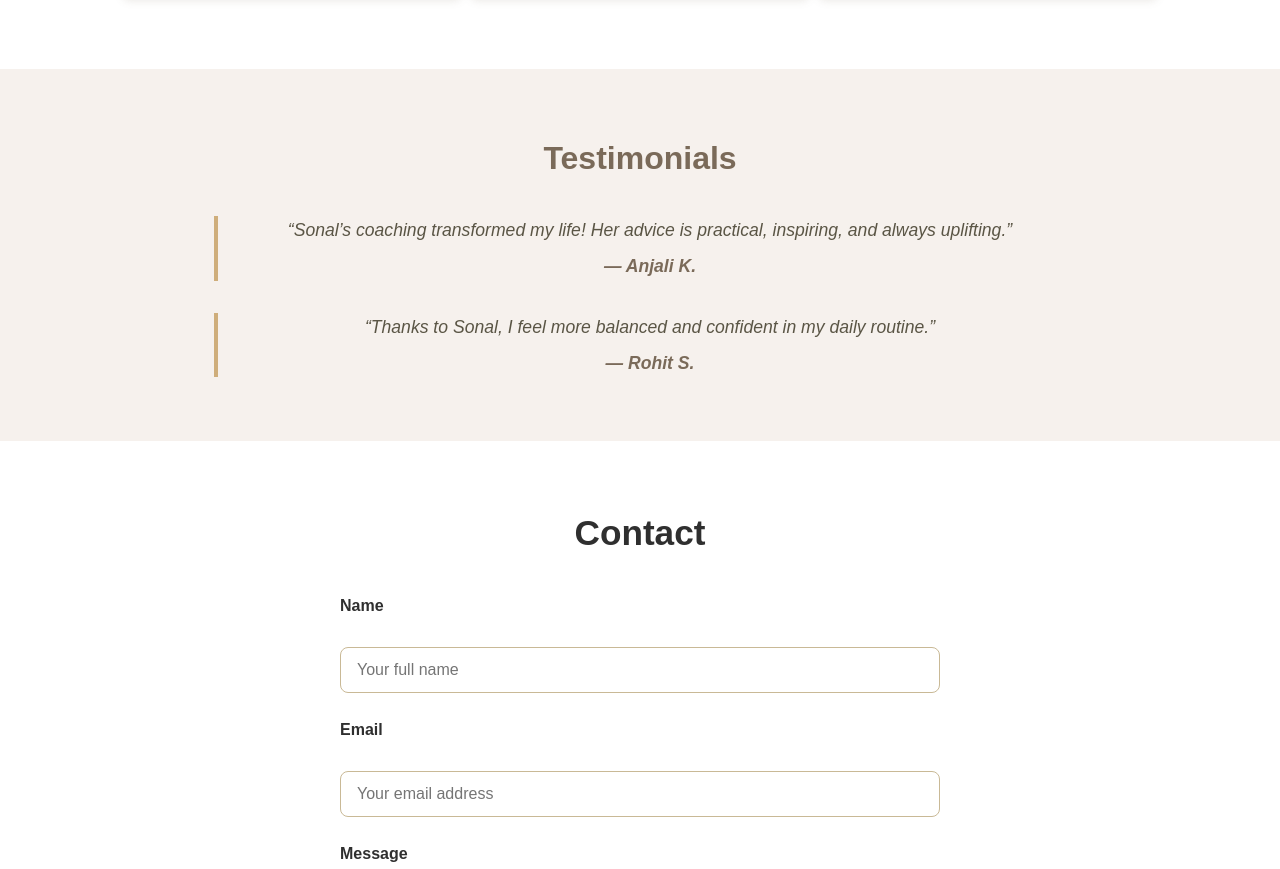
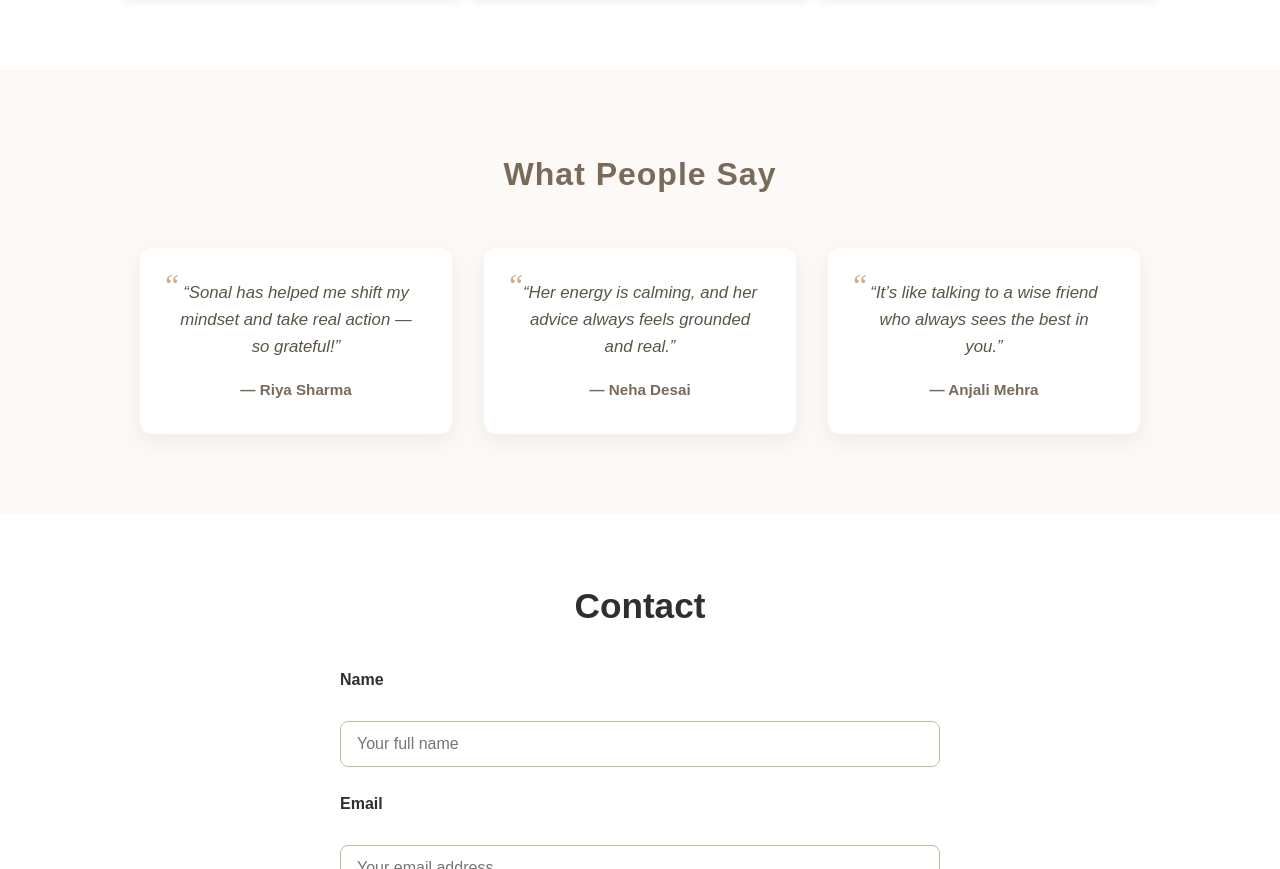
Before and after one commit to negon-works/Sonal-Batra, a plain HTML site: page index.html in a window 1280 px wide. Shown: the part 998-1867 px from the top of the page. Drawn offline with Linux system fonts and the light colour scheme.

Commit message:
Add files via upload

```diff
--- a/css/main.css
+++ b/css/main.css
@@ -198,40 +198,66 @@ body {
 /* Testimonials Section */
 
 .testimonials {
-  padding: 4rem 0;
-  max-width: 900px;
-  margin: 0 auto;
+  padding: 5rem 2rem;
+  background-color: #fdf9f6;
   text-align: center;
 }
 
 .testimonials h2 {
-  font-family: 'Montserrat', sans-serif;
+  font-family: var(--heading-font);
   font-size: 2rem;
   color: #7a6a59;
-  margin-bottom: 2rem;
+  margin-bottom: 3rem;
+  letter-spacing: 1px;
 }
 
-.testimonial-cards {
-  display: flex;
-  flex-direction: column;
+.testimonial-grid {
+  display: grid;
+  grid-template-columns: repeat(auto-fit, minmax(280px, 1fr));
   gap: 2rem;
+  max-width: 1000px;
+  margin: 0 auto;
 }
 
-.testimonial-cards blockquote {
-  font-style: italic;
-  font-size: 1.1rem;
-  color: #5a5545;
-  border-left: 4px solid #cfae7b;
-  padding-left: 1rem;
+.testimonial-card {
+  background-color: #fff;
+  border-radius: 12px;
+  padding: 2rem;
+  box-shadow: 0 8px 20px rgba(122, 106, 89, 0.1);
   position: relative;
+  transition: transform 0.3s ease, box-shadow 0.3s ease;
 }
 
-.testimonial-cards cite {
-  display: block;
-  margin-top: 0.5rem;
-  font-weight: 700;
+.testimonial-card:hover {
+  transform: translateY(-5px);
+  box-shadow: 0 12px 28px rgba(122, 106, 89, 0.15);
+}
+
+.testimonial-card p {
+  font-size: 1.05rem;
+  font-style: italic;
+  color: #5a5545;
+  margin-bottom: 1rem;
+  position: relative;
+  line-height: 1.6;
+}
+
+.testimonial-card p::before {
+  content: "“";
+  font-size: 2rem;
+  color: #cfae7b;
+  position: absolute;
+  top: -20px;
+  left: -10px;
+  font-family: serif;
+}
+
+.testimonial-card .name {
+  font-weight: 600;
   color: #7a6a59;
+  font-size: 0.95rem;
 }
+
 /* contact section */
 .contact {
   padding: 4rem 2rem;
--- a/index.html
+++ b/index.html
@@ -76,22 +76,23 @@
 
   <!-- Testimonials Section -->
   <section class="testimonials" id="testimonials">
-    <div class="container">
-      <h2>Testimonials</h2>
-      <div class="testimonial-cards">
-        <blockquote>
-          “Sonal’s coaching transformed my life! Her advice is practical,
-          inspiring, and always uplifting.”
-          <cite>— Anjali K.</cite>
-        </blockquote>
-        <blockquote>
-          “Thanks to Sonal, I feel more balanced and confident in my daily
-          routine.”
-          <cite>— Rohit S.</cite>
-        </blockquote>
+    <h2>What People Say</h2>
+    <div class="testimonial-grid">
+      <div class="testimonial-card">
+        <p>“Sonal has helped me shift my mindset and take real action — so grateful!”</p>
+        <span class="name">— Riya Sharma</span>
+      </div>
+      <div class="testimonial-card">
+        <p>“Her energy is calming, and her advice always feels grounded and real.”</p>
+        <span class="name">— Neha Desai</span>
+      </div>
+      <div class="testimonial-card">
+        <p>“It’s like talking to a wise friend who always sees the best in you.”</p>
+        <span class="name">— Anjali Mehra</span>
       </div>
     </div>
   </section>
+
 
   <!-- Contact Section -->
   <section class="contact" id="contact">
```
